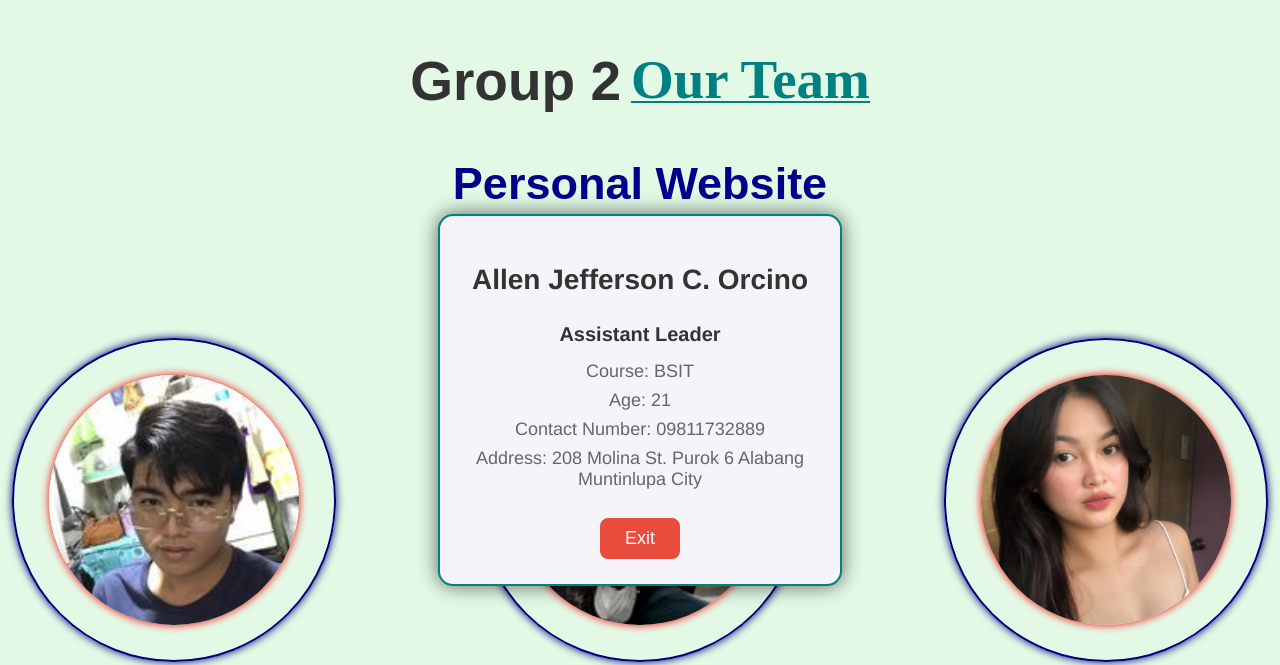
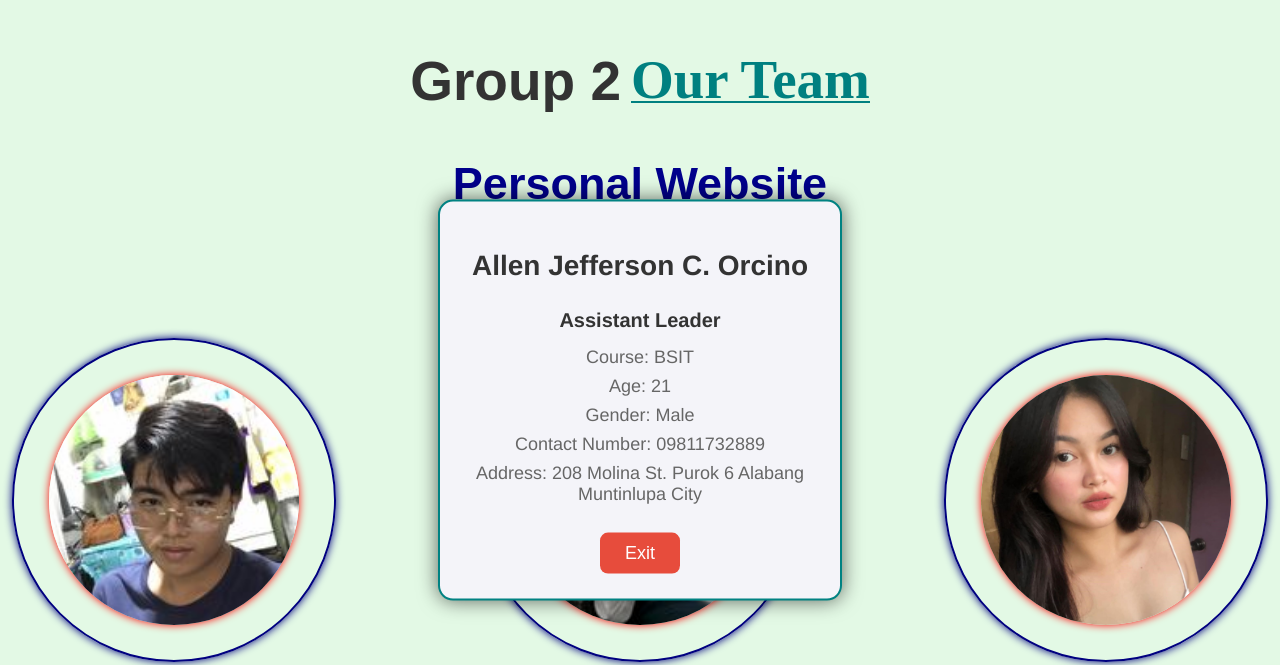
Before and after one commit to 0rcino/grp2_orcino_ex1.htm, a PHP site: page /grp2.php in a window 1280 px wide, after a click on "Info". Shown: the top 665 px of the page. Run offline with PHP 8.4, Linux system fonts and the light colour scheme; some libraries are stand-ins or nearby versions.

Commit message:
new add info

```diff
--- a/grp2.php
+++ b/grp2.php
@@ -7,6 +7,7 @@ $teamMembers = [
         'role' => 'Assistant Leader',
         'course' => 'BSIT',
         'age' => 21,
+        'gender' => 'Male',
         'contact' => '09811732889',
         'address' => '208 Molina St. Purok 6 Alabang Muntinlupa City',
         'image' => 'Assets/len.jpg',
@@ -21,6 +22,7 @@ $teamMembers = [
         'role' => 'Leader',
         'course' => 'BSIT',
         'age' => 22,
+        'gender' => 'Male',
         'contact' => '09619669812',
         'address' => 'Baranggay Marcelo Green Village Parañaque City',
         'image' => 'Assets/kyle.jpg',
@@ -35,6 +37,7 @@ $teamMembers = [
         'role' => 'Member',
         'course' => 'BSIT',
         'age' => 20,
+        'gender' => 'Female',
         'contact' => '09510681571',
         'address' => 'Megsha Homeowners Tagle Compound, San Guillermo Street. Putatan, Muntinlupa City.',
         'image' => 'Assets/hannah.jpg',
@@ -49,6 +52,7 @@ $teamMembers = [
         'role' => 'Member',
         'course' => 'BSIT',
         'age' => 21,
+        'gender' => 'Male',
         'contact' => '09515695918',
         'address' => '200 Pedro Diaz St. Muntinlupa City',
         'image' => 'Assets/ian.png',
@@ -63,6 +67,7 @@ $teamMembers = [
         'role' => 'Member',
         'course' => 'BSIT',
         'age' => 20,
+        'gender' => 'Male',
         'contact' => '09994531752',
         'address' => ' 19a hyacinth st south Greenheigts village Muntinlupa city',
         'image' => 'Assets/lester.jpg',
@@ -71,7 +76,6 @@ $teamMembers = [
         'linkedin' => 'https://www.linkedin.com/in/lester-planda%C3%B1o-6b86bb322?trk=contact-info',
         'coursera' => 'https://www.coursera.org/user/fba21b844e5e2a0e91abcb31449b73f1'
     ],
-    // add na  lang ng another
 ];
 ?>
 
@@ -101,6 +105,7 @@ $teamMembers = [
                         <h4><?php echo $member['role']; ?></h4>
                         <p>Course: <?php echo $member['course']; ?></p>
                         <p>Age: <?php echo $member['age']; ?></p>
+                        <p>Gender: <?php echo $member ['gender']; ?></p>
                         <p>Contact Number: <?php echo $member['contact']; ?></p>
                         <p>Address: <?php echo $member['address']; ?></p>
                         <button class="exit-btn" onclick="hideInfo('info-container-<?php echo strtolower(str_replace(' ', '-', $member['name'])); ?>')">Exit</button>
```
